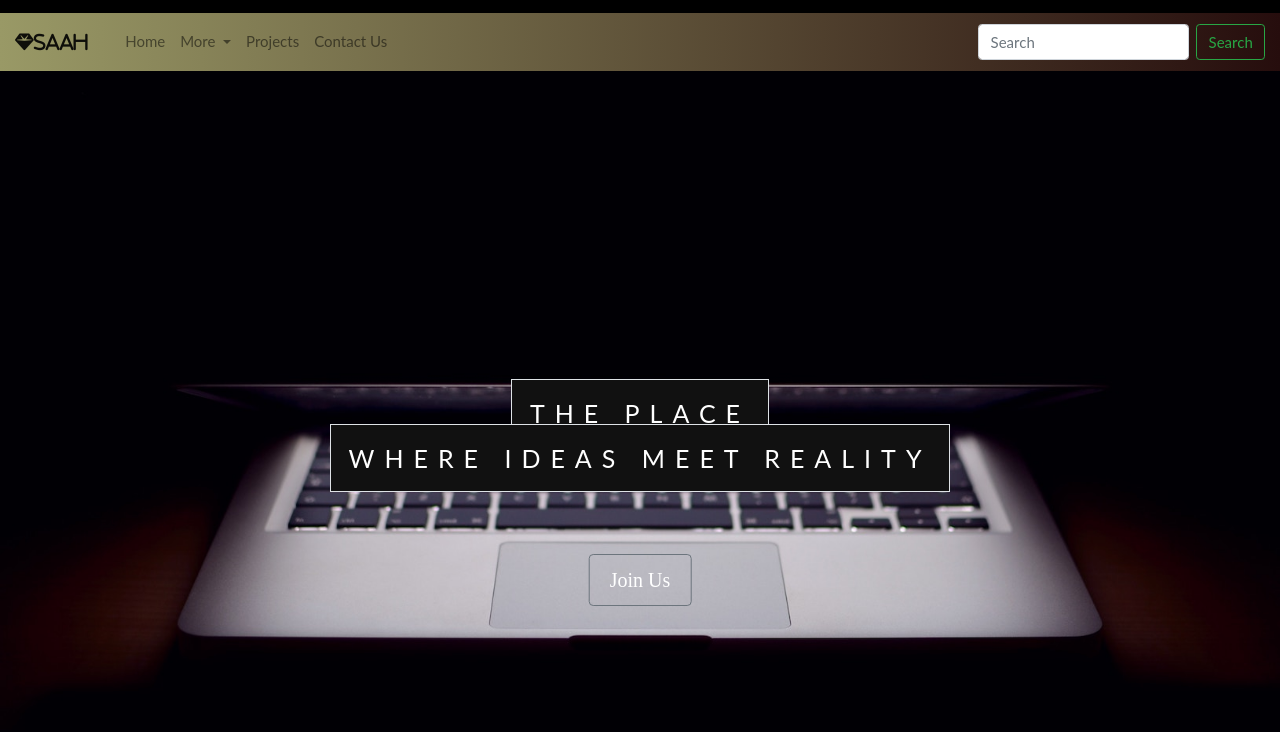
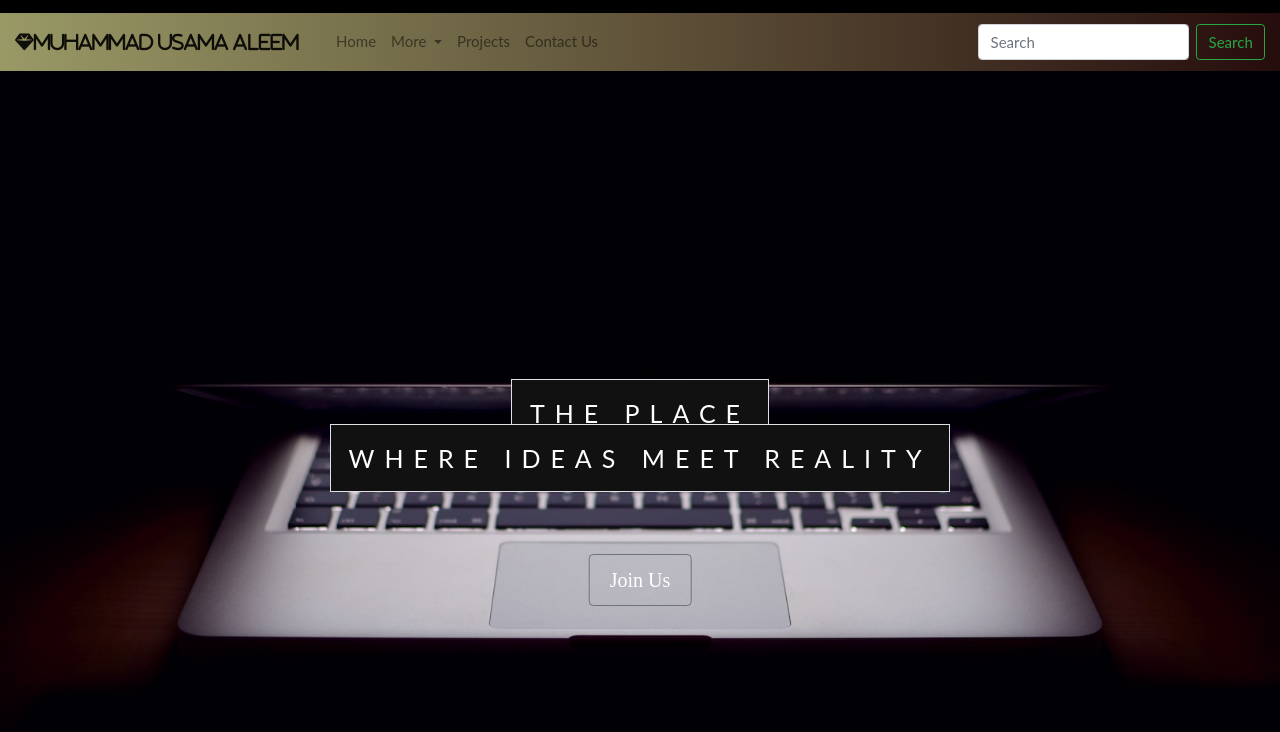
Before and after one commit to u-aleem/u-aleem.github.io, a plain HTML site: page index.html in a window 1280 px wide. Drawn offline with nearby package versions, Linux system fonts and the light colour scheme.

Commit message:
Update index.html

```diff
--- a/index.html
+++ b/index.html
@@ -11,7 +11,7 @@
 <body>
 	<div class="nav_top">
 					<nav class="navbar navbar-expand-lg navbar-light bg-light nav_color">
-					  <a class="navbar-brand" class="text-light" href="#"><i class="fas fa-gem">SAAH</i></a>
+					  <a class="navbar-brand" class="text-light" href="#"><i class="fas fa-gem">Muhammad Usama Aleem</i></a>
 					  <button class="navbar-toggler" type="button" data-toggle="collapse" data-target="#navbarSupportedContent" aria-controls="navbarSupportedContent" aria-expanded="false" aria-label="Toggle navigation">
 					    <span class="navbar-toggler-icon"></span>
 					  </button>
```
